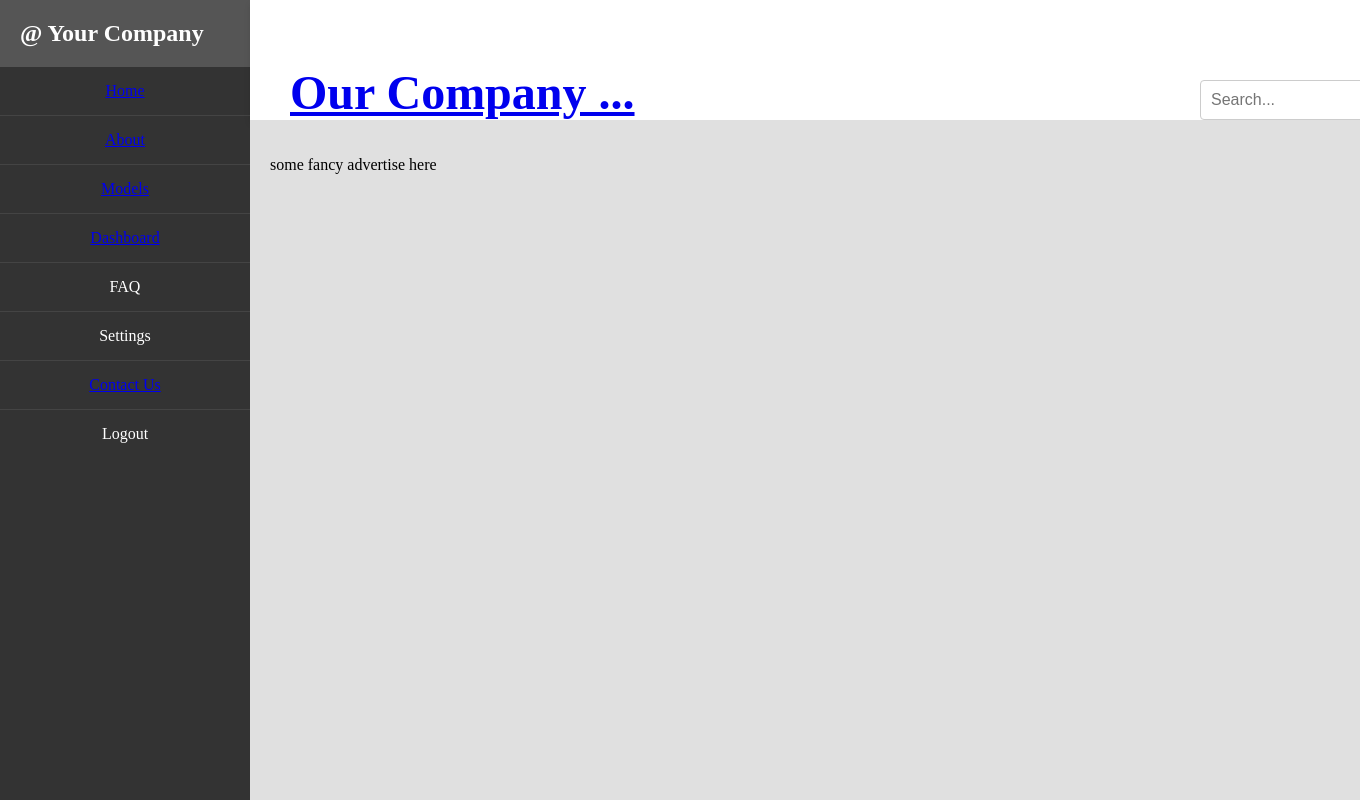
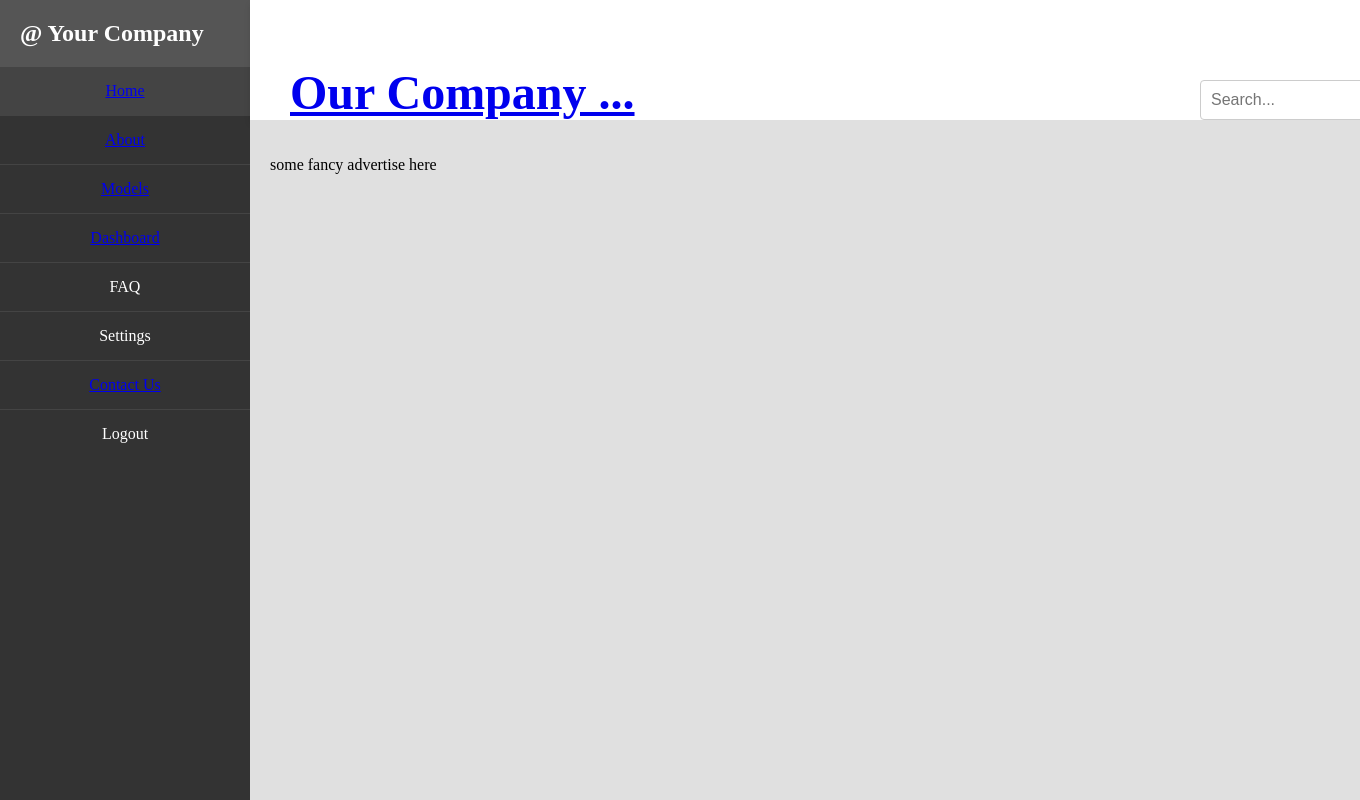
Before and after one commit to onsiri/blog, a Django app: template templates/home.html in a window 1360 px wide, with the pointer over the restyled element; the page is wider, and only the part inside the window is pictured. Run offline with Django 5.2, Linux system fonts and the light colour scheme; the template is opened without the code that fills it, so the values that code supplies are empty; some web fonts are replaced.

```diff
--- a/static/css/base.css
+++ b/static/css/base.css
@@ -47,7 +47,9 @@ body {
     border-bottom: none;
 }
 
-
+.sidebar-menu li:hover {
+    background-color: #444;
+}
 
 /* Divided bar styles */
 .divided-bar {
```
